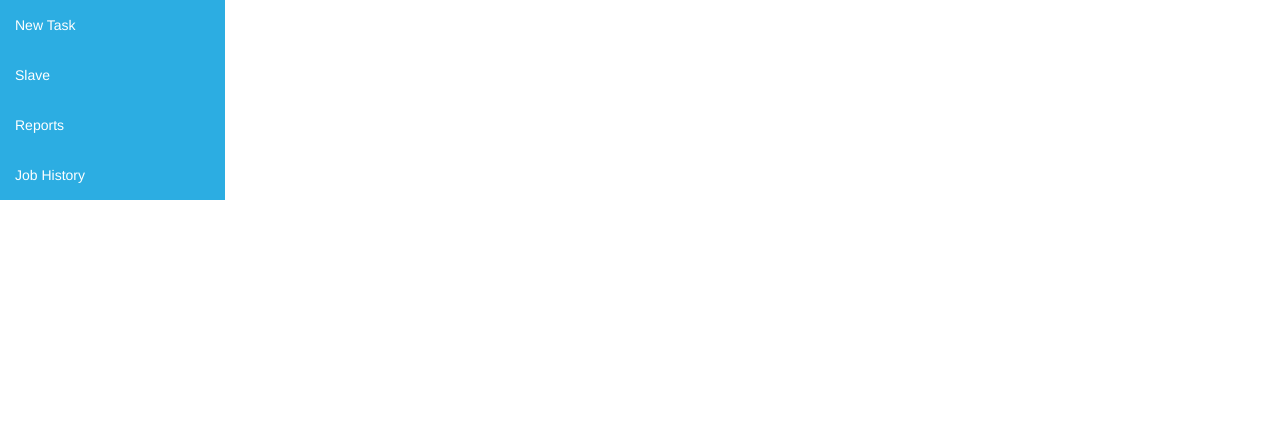
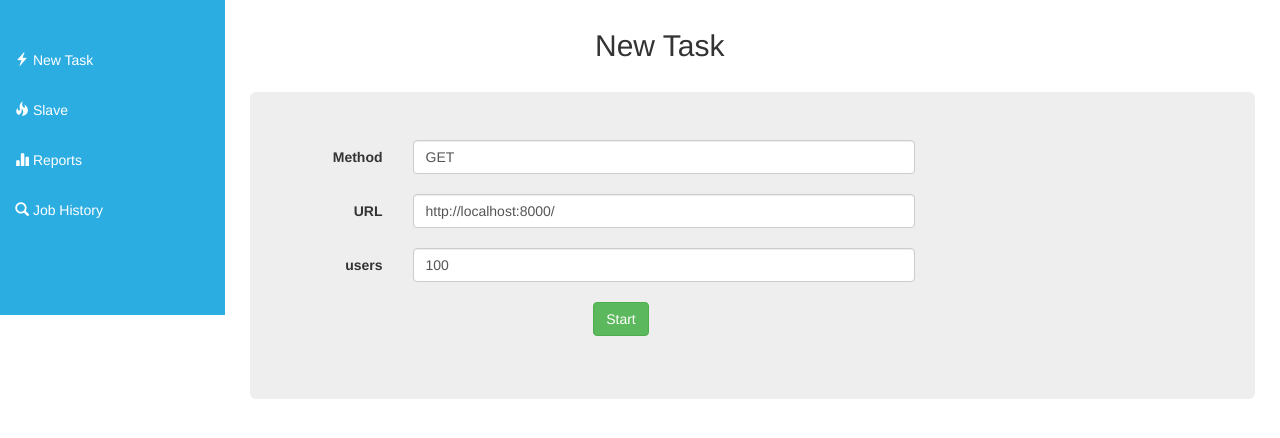
Before and after one commit to gvishal/Load-Testing-Tool, a Flask app: page / in a window 1280 px wide. Shown: the part 51-489 px from the top of the page. Run offline with Flask 2, Linux system fonts and the light colour scheme; some libraries are stand-ins or nearby versions.

Commit message:
Improved UI

```diff
--- a/source/static/js/app.js
+++ b/source/static/js/app.js
@@ -9,6 +9,10 @@ robo.factory('socket', function(socketFactory){
 robo.config(function($routeProvider) {
     $routeProvider
     .when('/newtask', {
+        templateUrl: 'static/partials/newtask.html',
+        controller: 'roboController'
+    })
+    .when('/', {
         templateUrl: 'static/partials/newtask.html',
         controller: 'roboController'
     })
@@ -46,10 +50,10 @@ robo.controller('roboController', function($scope, roboService, socket) {
     $scope.newJob =  {method:"GET", url: "http://localhost:8000/", users:100}
     socket.emit('realTimeData', '')
     $scope.salesData=[
-        {hour: 0,sales:1}
+        {hour: 1,sales:1}
     ];
     $scope.rpsData=[
-        {hour: 0,sales:1}
+        {hour: 1,sales:1}
     ];
     $scope.allreadyAdded = {}
     var milliseconds = (new Date).getTime();
@@ -64,8 +68,6 @@ robo.controller('roboController', function($scope, roboService, socket) {
             // key = Math.floor(key)
             console.dir(value)
             // console.dir(key)
-            $scope.rpsData = $scope.rpsData.slice(-19)
-            $scope.salesData = $scope.rpsData.slice(-19)
             $scope.salesData.push({hour: (key - milliseconds)/1000, sales:value.avg_response_time});
             $scope.rpsData.push({hour: (key - milliseconds )/1000, sales:value.requests});
           }
@@ -84,7 +86,15 @@ robo.controller('roboController', function($scope, roboService, socket) {
             console.dir(data)
         })
     }
+    $scope.size = function(obj) {
+        var size = 0, key;
+        for (key in obj) {
+            if (obj.hasOwnProperty(key)) size++;
+        }
+        return size;
+    };
 });
+
 
 robo.directive('linearChart', function($parse, $window){
    return{
@@ -92,6 +102,8 @@ robo.directive('linearChart', function($parse, $window){
       template:"<svg width='450' height='200'></svg>",
        link: function(scope, elem, attrs){
            var exp = $parse(attrs.chartData);
+           var color = attrs.chartColor
+
 
            var salesDataToPlot=exp(scope);
            var padding = 10;
@@ -139,7 +151,7 @@ robo.directive('linearChart', function($parse, $window){
                    .interpolate("basis");
            }
 
-         function drawLineChart() {
+         function drawLineChart(color) {
 
                setChartParameters();
 
@@ -156,7 +168,7 @@ robo.directive('linearChart', function($parse, $window){
                svg.append("svg:path")
                    .attr({
                        d: lineFun(salesDataToPlot),
-                       "stroke": "blue",
+                       "stroke": color,
                        "stroke-width": 2,
                        "fill": "none",
                        "class": pathClass
@@ -177,7 +189,7 @@ robo.directive('linearChart', function($parse, $window){
                    });
            }
 
-           drawLineChart();
+           drawLineChart(color);
        }
    };
 });
--- a/source/templates/index.html
+++ b/source/templates/index.html
@@ -38,18 +38,18 @@
             <!-- Top Menu Items -->
 
             <div class="collapse navbar-collapse navbar-ex1-collapse">
-                <ul class="nav navbar-nav side-nav">
+                <ul class="nav navbar-nav side-nav" style="padding-top:35px;padding-bottom:80px;">
                     <li class="active">
-                        <a href="#/newtask"><i class="fa fa-fw fa-dashboard"></i> New Task</a>
+                        <a href="#/newtask"><span class="glyphicon glyphicon-flash" aria-hidden="true"></span> New Task</a>
                     </li>
                     <li>
-                        <a href="#/slave"><i class="fa fa-fw fa-bar-chart-o"></i> Slave</a>
+                        <a href="#/slave"><span class="glyphicon glyphicon-fire" aria-hidden="true"></span> Slave</a>
                     </li>
                     <li>
-                        <a href="#/report"><i class="fa fa-fw fa-table"></i> Reports</a>
+                        <a href="#/report"><span class="glyphicon glyphicon-stats" aria-hidden="true"></span> Reports</a>
                     </li>
                     <li>
-                        <a href="#/history"><i class="fa fa-fw fa-table"></i> Job History</a>
+                        <a href="#/history"><span class="glyphicon glyphicon-search" aria-hidden="true"></span> Job History</a>
                     </li>
                 </ul>
             </div>
```
Also changed, not shown: source/static/partials/report.html (+10 -2 lines), source/static/fonts/glyphicons-halflings-regular.ttf (added), source/static/fonts/glyphicons-halflings-regular.woff (added), 2 other files.
